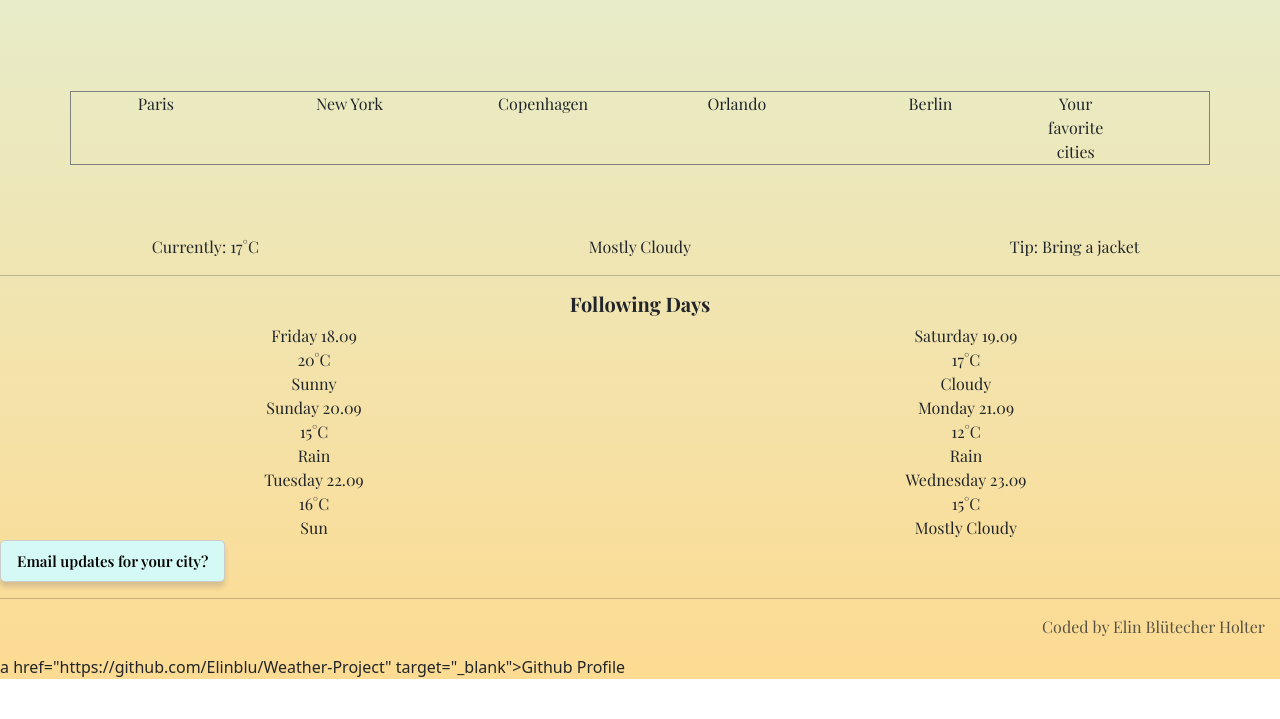
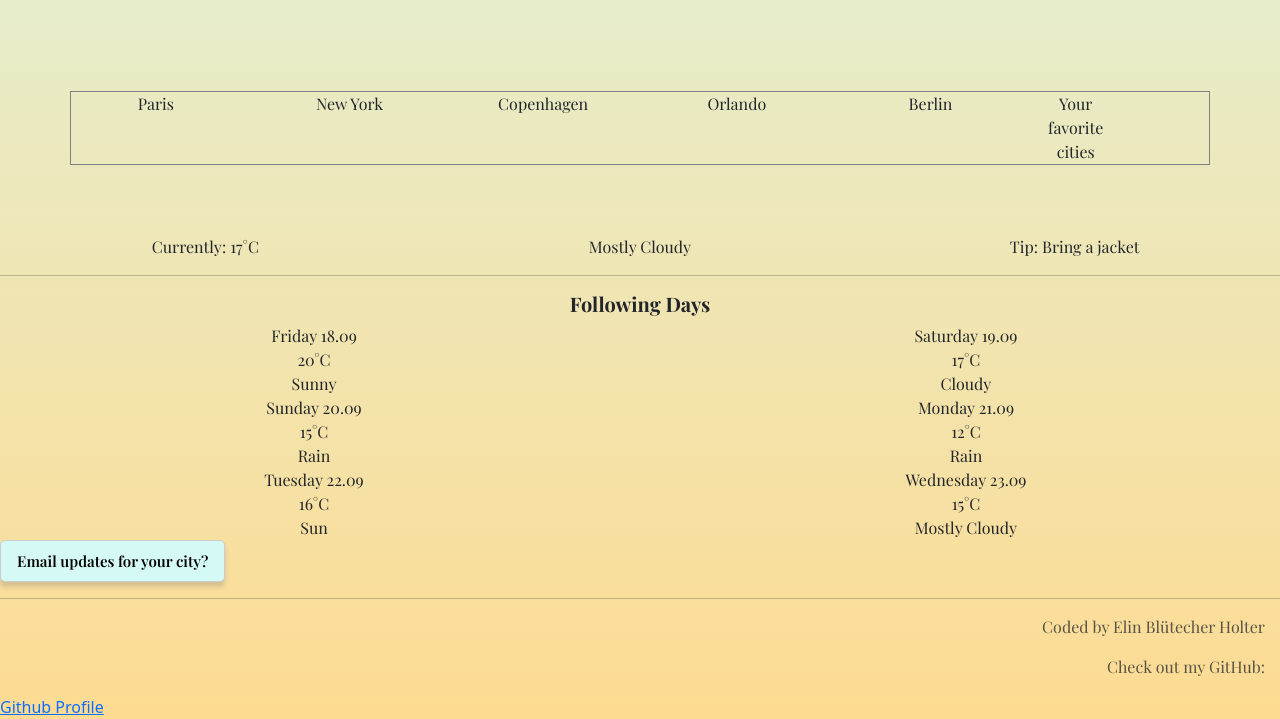
Before and after one commit to Elinblu/Weather-Project, a website built with Parcel: page index.html in a window 1280 px wide. Shown: the part 687-1406 px from the top of the page. Before the commit the page ends 1366 px from the top, so only its background shows below. Built offline with nearby package versions, Linux system fonts and the light colour scheme; a web font is replaced by a local one.

Commit message:
Fixed button + link

```diff
--- a/index.html
+++ b/index.html
@@ -84,8 +84,10 @@
 
     <button>Email updates for your city?</button>
     <hr>
+    <footer>
     <p>Coded by Elin Blütecher Holter</p>
-    <a>a href="https://github.com/Elinblu/Weather-Project" target="_blank">Github Profile</a>
-
+    <p>Check out my GitHub:</p>
+    <a href="https://github.com/Elinblu/Weather-Project" target="_blank">Github Profile</a>
+    </footer>
   </body>
 </html>
```
